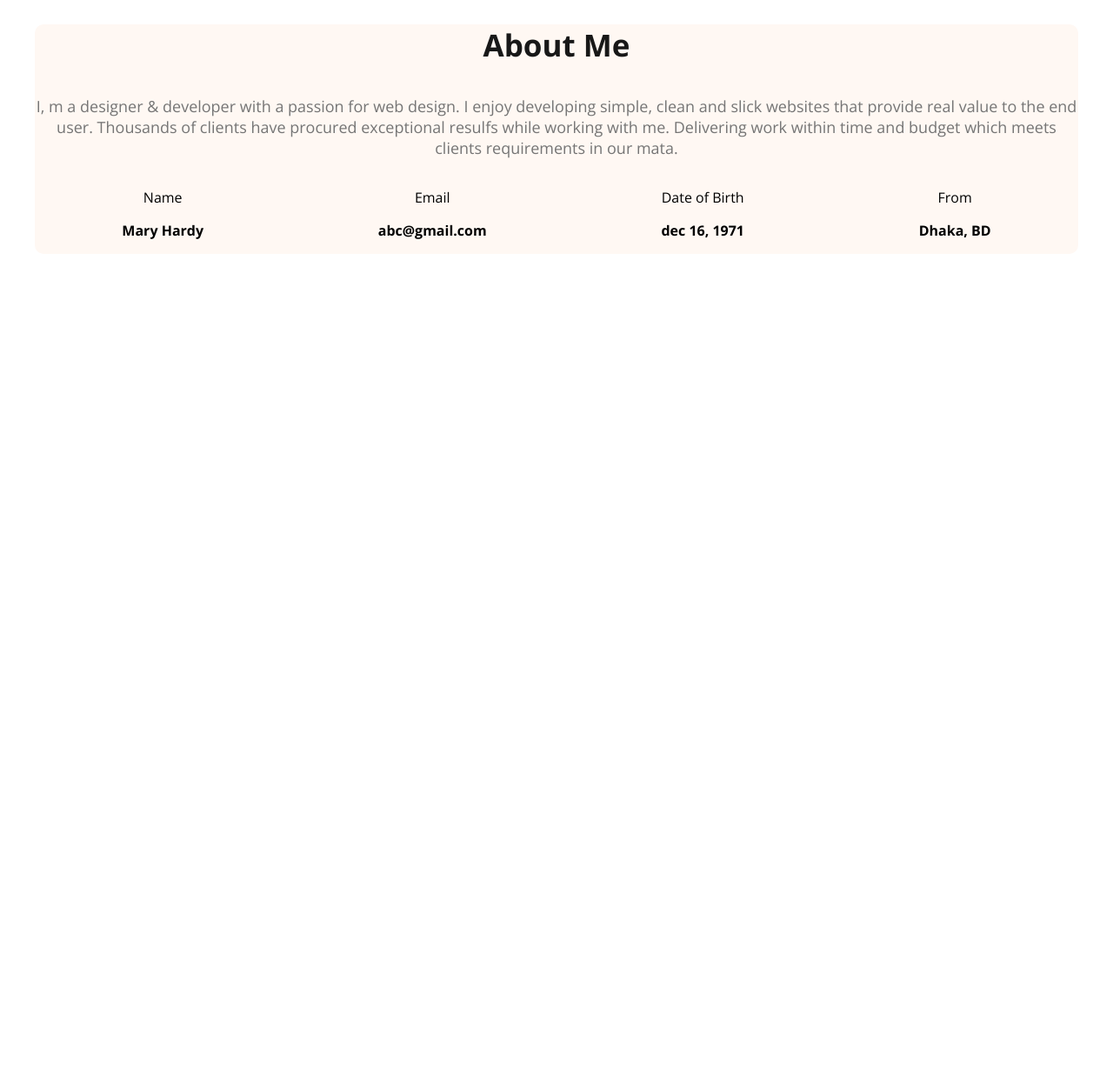
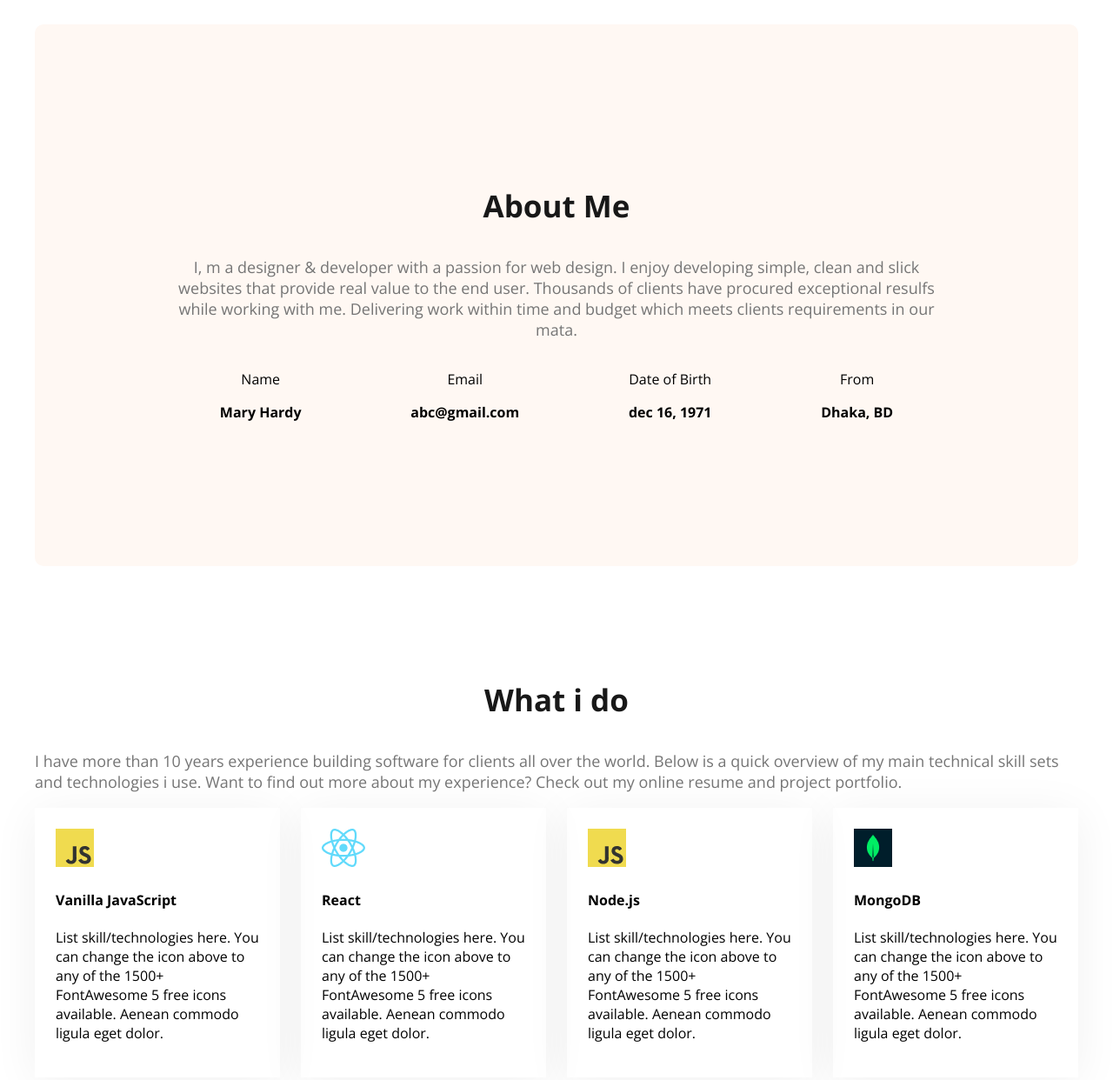
Before and after one commit to shihabsayem1/first-portfolio, a plain HTML site: page index.html in a window 1280 px wide. Shown: the part 932-2174 px from the top of the page at 87% size. Before the commit the page ends 1232 px from the top, so only its background shows below. Drawn offline with nearby package versions, Linux system fonts and the light colour scheme.

Commit message:
added second css code

```diff
--- a/index.html
+++ b/index.html
@@ -56,6 +56,34 @@
     </div>
 </section>
 
+<!-- What i do section -->
+<section class="skills">
+<h3 class="section-title text-center">What i do</h3>
+<p class="section-description ext-center">I have more than 10 years experience building software for clients all over the world. Below is a quick overview of my main technical skill sets and technologies i use. Want to find out more about my experience? Check out my online resume and project portfolio.</p>
+</section>
+<div class="skills-container">
+<div class="skill">
+    <img src="images/icons/js.png" alt="">
+    <h4 class="skill-title">Vanilla JavaScript</h4>
+    <p class="skill-description">List skill/technologies here. You can change the icon above to any of the 1500+ FontAwesome 5 free icons available. Aenean commodo ligula eget dolor.</p>
+</div>
+<div class="skill">
+    <img src="images/icons/react.png" alt="">
+    <h4 class="skill-title">React</h4>
+    <p class="skill-description">List skill/technologies here. You can change the icon above to any of the 1500+ FontAwesome 5 free icons available. Aenean commodo ligula eget dolor.</p>
+</div>
+<div class="skill">
+    <img src="images/icons/js.png" alt="">
+    <h4 class="skill-title">Node.js</h4>
+    <p class="skill-description">List skill/technologies here. You can change the icon above to any of the 1500+ FontAwesome 5 free icons available. Aenean commodo ligula eget dolor.</p>
+</div>
+<div class="skill">
+    <img src="images/icons/mongo.png" alt="">
+    <h4 class="skill-title">MongoDB</h4>
+    <p class="skill-description">List skill/technologies here. You can change the icon above to any of the 1500+ FontAwesome 5 free icons available. Aenean commodo ligula eget dolor.</p>
+</div>
+
+</div>
     </main>
 
     <footer>
--- a/style/style.css
+++ b/style/style.css
@@ -45,6 +45,10 @@ border: none;
 }
 .secondary-bg{
     background-color: #FFF8F3;
+}
+
+.text-center{
+    text-align: center;
 }
 /* Nav Style */
 nav{
@@ -106,13 +110,17 @@ main{
     margin: 0 auto;
 }
 
+main section{
+    margin-top: 130px;
+    }
+
 /* about */
 
 .about{
     border-radius: 10px;
-    padding: 150px, 150px;
+    padding: 150px 150px;
     text-align: center;
-    margin-top: 130px;
+
 
 }
 
@@ -124,3 +132,15 @@ main{
 .item-description{
     font-weight: bold;
 }
+/* Skills section style */
+
+.skills-container{
+    display: flex;
+    gap: 24px;
+}
+
+.skill{
+    padding: 24px;
+    border-radius: px;
+    box-shadow: 0px 6px 50px 0px rgba(0, 0, 0, 0.06);
+}
```
